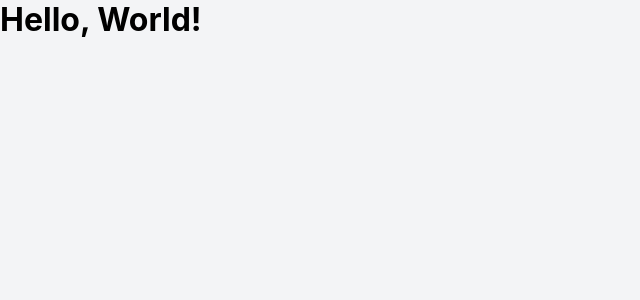
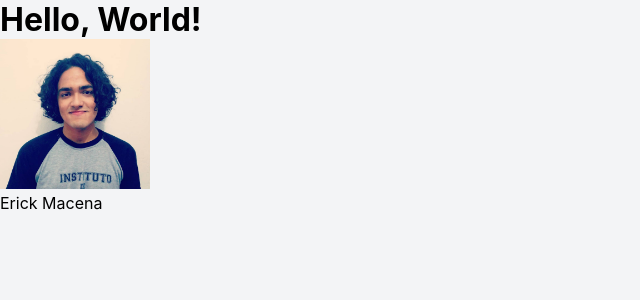
Before and after one commit to Des-web/Blogeek, a React (Create React App) app in the folder web/: page / in a window 1280 px wide. Shown: the top 300 px of the page, without its empty margins (0-640 px from the left). Built offline with nearby package versions, Linux system fonts and the light colour scheme.

Commit message:
Member component added

```diff
--- a/web/package.json
+++ b/web/package.json
@@ -9,7 +9,7 @@
     "react": "^17.0.2",
     "react-dom": "^17.0.2",
     "react-router-dom": "^5.2.0",
-    "react-scripts": "4.0.3",
+    "react-scripts": "^4.0.3",
     "web-vitals": "^1.1.2"
   },
   "scripts": {
--- a/web/src/pages/Home/index.js
+++ b/web/src/pages/Home/index.js
@@ -1,9 +1,13 @@
 import React from 'react';
+
+import Member from './members';
+import imgMember1 from './assets/eu.jpeg'
 
 function Home() {
   return (
     <div>
       <h1>Hello, World!</h1>
+      <Member src={imgMember1} name="Erick Macena" />
     </div>
   );
 }
--- /dev/null
+++ b/web/src/pages/Home/members.js
@@ -0,0 +1,12 @@
+import React from 'react';
+
+function Member({ src, name }) {
+    return (
+        <div class='member'>
+            <img class="member-pic" src={src} alt="Foto de perfil do membro" width="150px" height="150px" />
+            <p class="member-name">{name}</p>
+        </div>
+    );
+}
+
+export default Member;
```
Also changed, not shown: web/src/pages/Home/assets/eu.jpeg (added), 1 other file (tests, documents, lock files or other folders).
